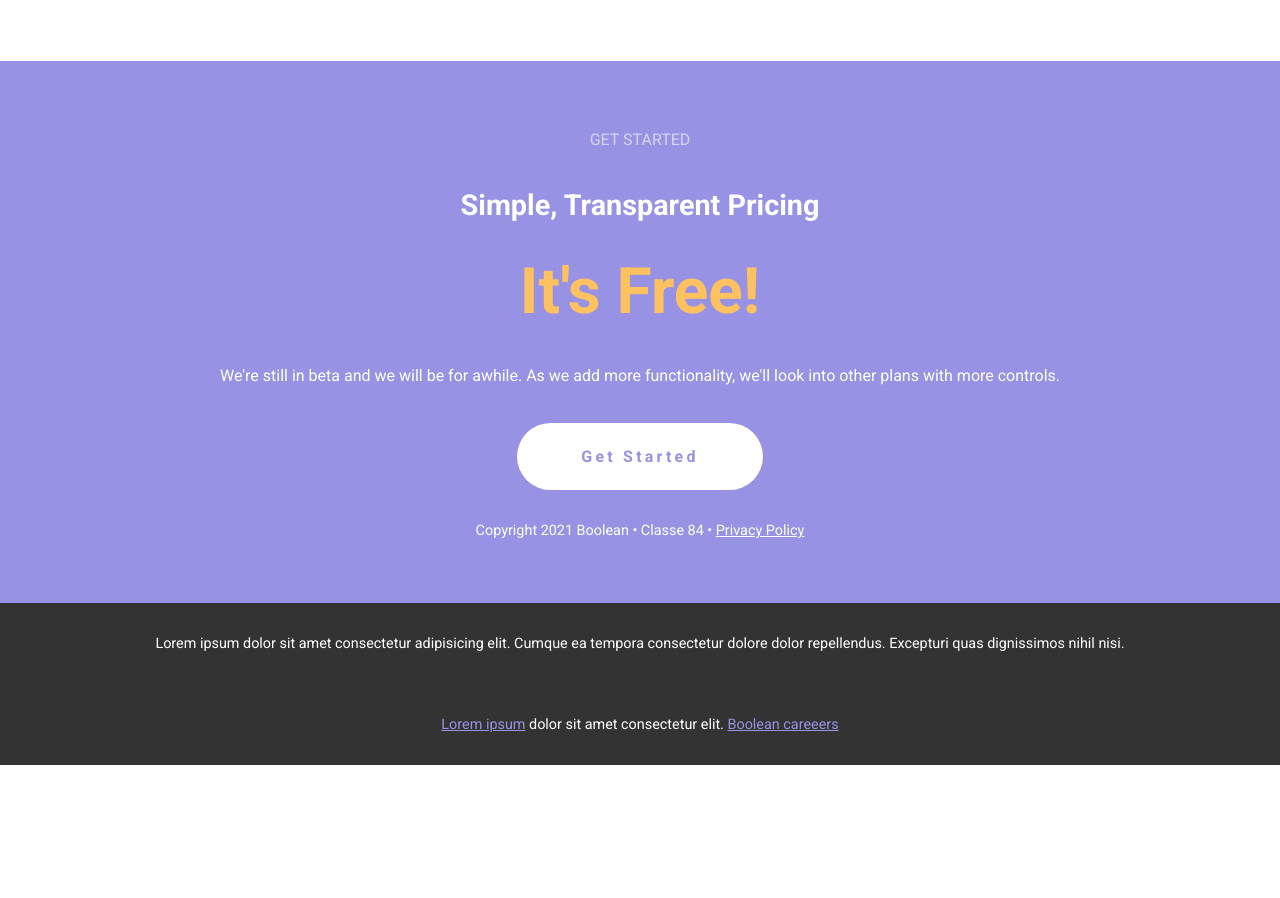
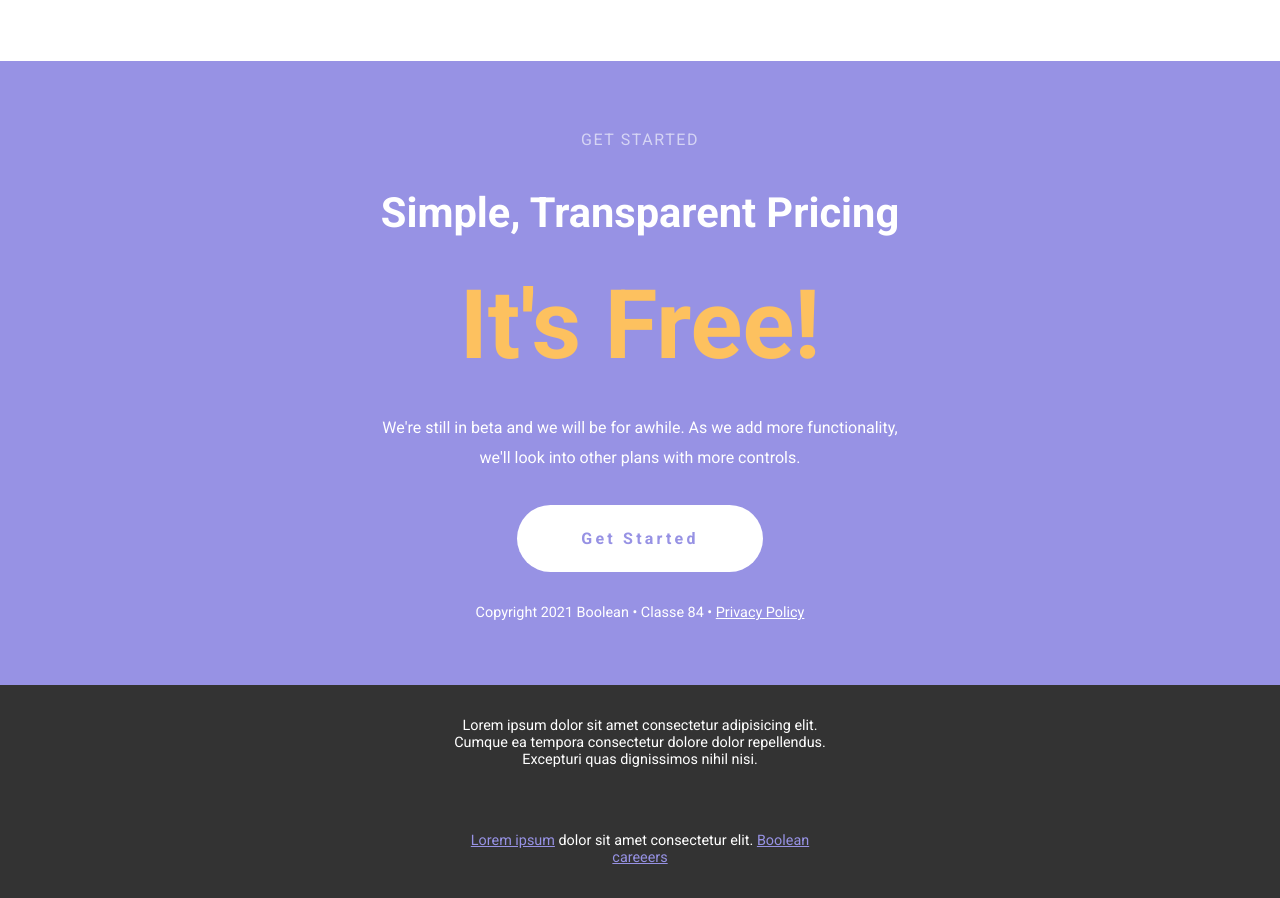
Before and after one commit to DilettaPelloni/htmlcss-responsive-layout, a plain HTML site: page index.html in a window 1280 px wide. Shown: the part 6507-7405 px from the top of the page. Before the commit the page ends 7272 px from the top, so only its background shows below. Drawn offline with Linux system fonts and the light colour scheme.

Commit message:
finito responsive tablet

```diff
--- a/css/general.css
+++ b/css/general.css
@@ -71,7 +71,6 @@ p {
 }
 
 /* BOTTONI */
-
 .btn {
     padding: 0.5em var(--main-space);
     display: inline-block;
--- a/css/mediaquery.css
+++ b/css/mediaquery.css
@@ -105,7 +105,25 @@
     #about .col-r .img-box {
         width: 100%;
         height: auto;
-        padding: ;
+    }
 
+    /* START */
+    #start .container {
+        max-width: 600px;
+        margin: 0 auto;
+    }
+
+    #start h2 {
+        font-size: 2.6em;
+    }
+
+    #start .golden-text {
+        font-size: 6em;
+    }
+
+    /* FOOTER */
+    footer .container {
+        max-width: 450px;
+        margin: 0 auto;
     }
 }
--- a/css/style.css
+++ b/css/style.css
@@ -260,6 +260,7 @@ header .container {
 
 #start .container p:first-child {
     color: #d5d4f4;
+    letter-spacing: 0.1rem;
 }
 
 
```
